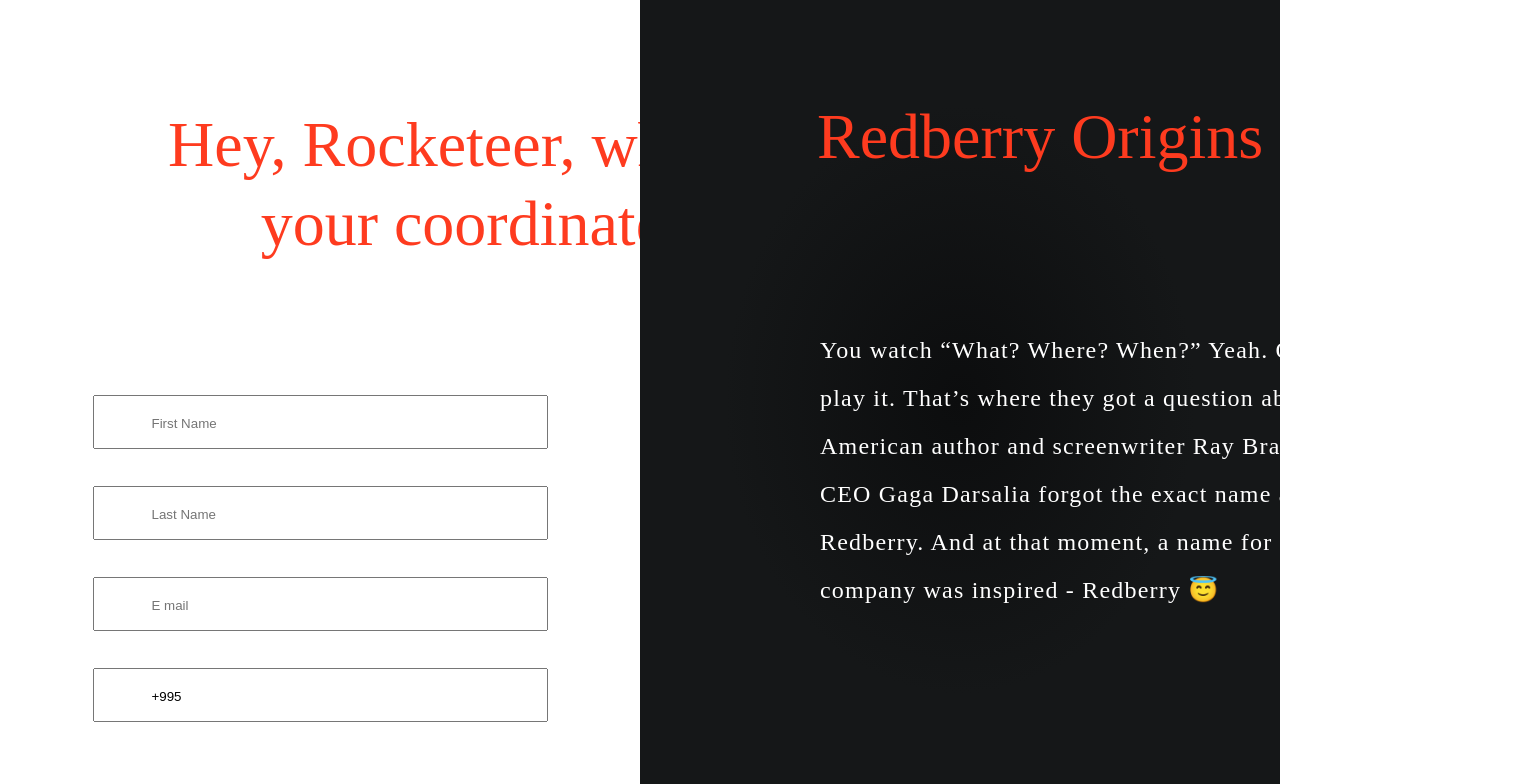
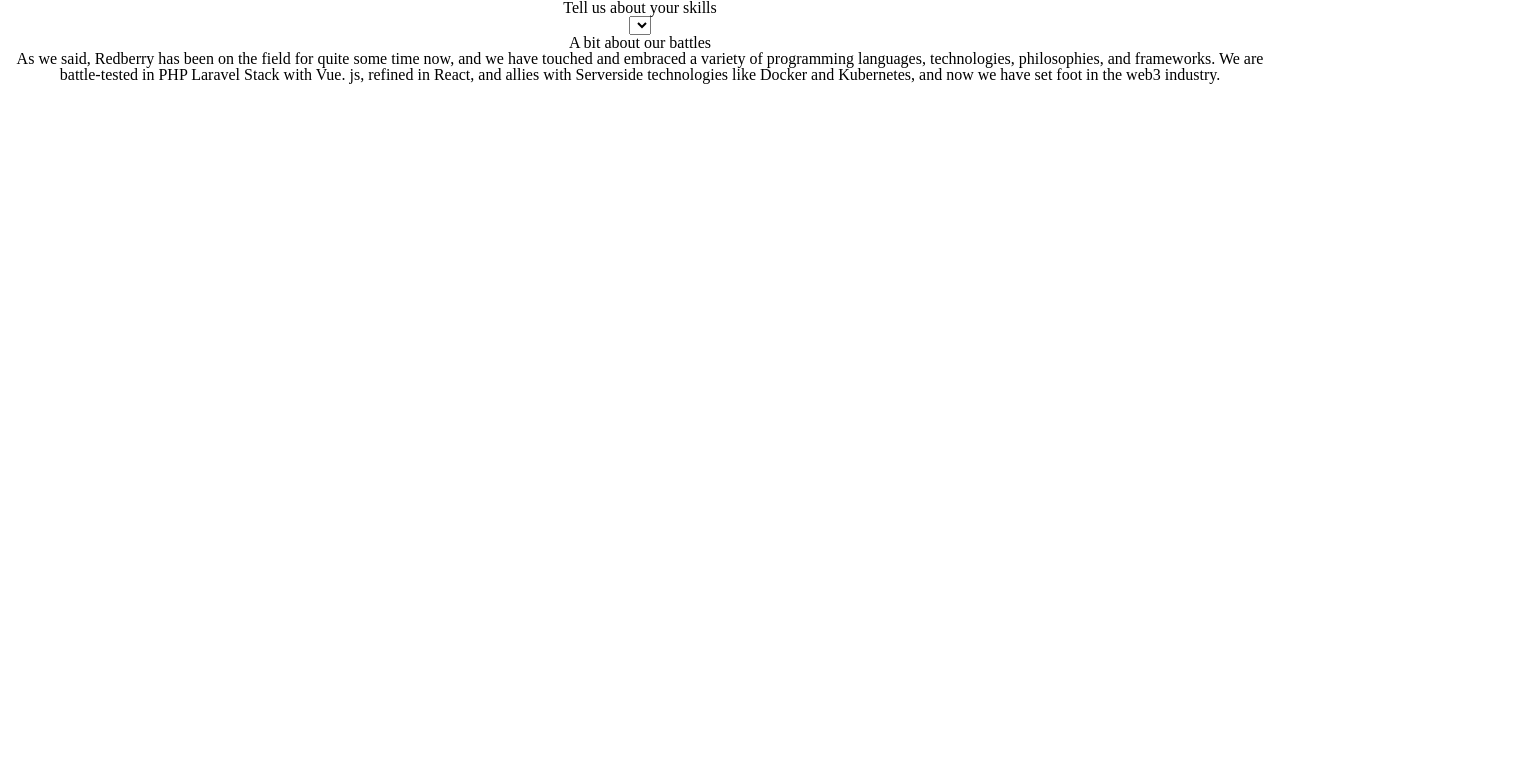
Before and after one commit to Demetrusa/RedBerry-Project, a React (Create React App) app in the folder my-app/: page / in a window 1280 px wide. Shown: the top 784 px of the page, 1525 px wide, since content can reach past the window. Built offline with nearby package versions, Linux system fonts and the light colour scheme.

Commit message:
add skill markup

```diff
--- a/my-app/src/App.js
+++ b/my-app/src/App.js
@@ -2,13 +2,16 @@ import React from 'react';
 import './App.css';
 import Header from './components/common/header/Header';
 import Origin from './components/common/Origin/Origin';
+import Skill from './components/common/skill/Skill';
 
 
 function App() {
   return (
     <div className="App">
       {/* <Header /> */}
-      <Origin />
+      {/* <Origin /> */}
+      <Skill />
+
     </div>
   );
 }
--- /dev/null
+++ b/my-app/src/components/common/skill/Skill.js
@@ -0,0 +1,36 @@
+import React from "react";
+import "./Skill.css";
+
+function Skill () {
+    const skillApi = () => {
+
+    }
+    return (
+        <div className="skill">
+            <div className="abouTSkill">
+                <h2>Tell us about your skills</h2>
+                <select name="custom-select" id="skillChange" >
+                    <option value="HTML"></option>
+                    <option value="CSS"></option>
+                    <option value="PHP"></option>
+                    <option value="Laravel"></option>
+                    <option value="React.JS"></option>
+                    <option value="Vue.JS"></option>
+                    <option value="Svelte"></option>
+                    <option value="Angular"></option>
+                </select>
+            </div>
+            <div className="AboutRedberry">
+                <h2>A bit about our battles</h2>
+                <p>
+                As we said, Redberry has been on the field for quite some time now,
+                and we have touched and embraced a variety of programming languages,
+                technologies, philosophies, and frameworks. We are battle-tested in PHP Laravel Stack with Vue.
+                js, refined in React, and allies with Serverside technologies like Docker and Kubernetes,
+                and now we have set foot in the web3 industry.
+                </p>
+            </div>
+        </div>
+    )
+}
+export default Skill;
```
Also changed, not shown: my-app/src/components/common/skill/Skill.css (added), 1 other file (tests, documents, lock files or other folders).
